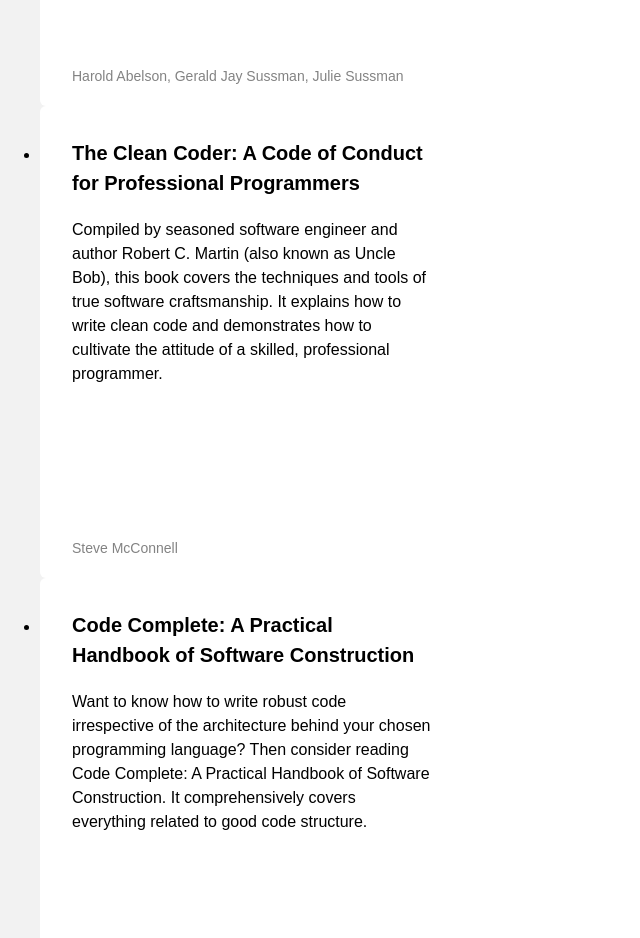
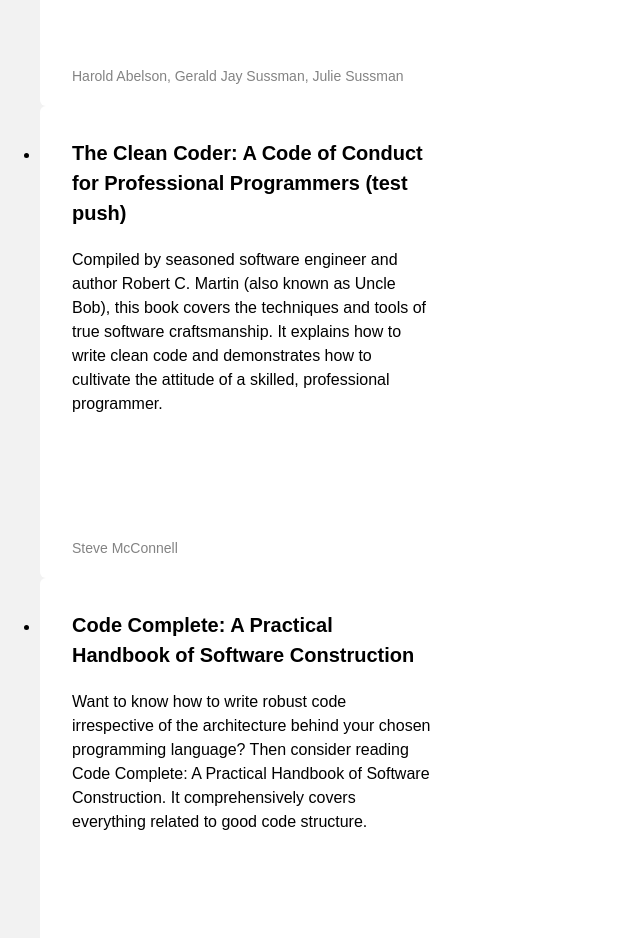
Before and after one commit to mnorris5/new-repo, a plain HTML site: page se_project_library/index.html in a window 1280 px wide. Shown: the part 1860-2798 px from the top of the page, without its empty margins (0-640 px from the left). Drawn offline with Linux system fonts and the light colour scheme.

Commit message:
test push

```diff
--- a/se_project_library/index.html
+++ b/se_project_library/index.html
@@ -101,7 +101,7 @@
               <div class="card__content">
                 <h3 class="card__title">
                   The Clean Coder: A Code of Conduct for Professional
-                  Programmers
+                  Programmers (test push)
                 </h3>
                 <p class="card__text">
                   Compiled by seasoned software engineer and author Robert C.
```
